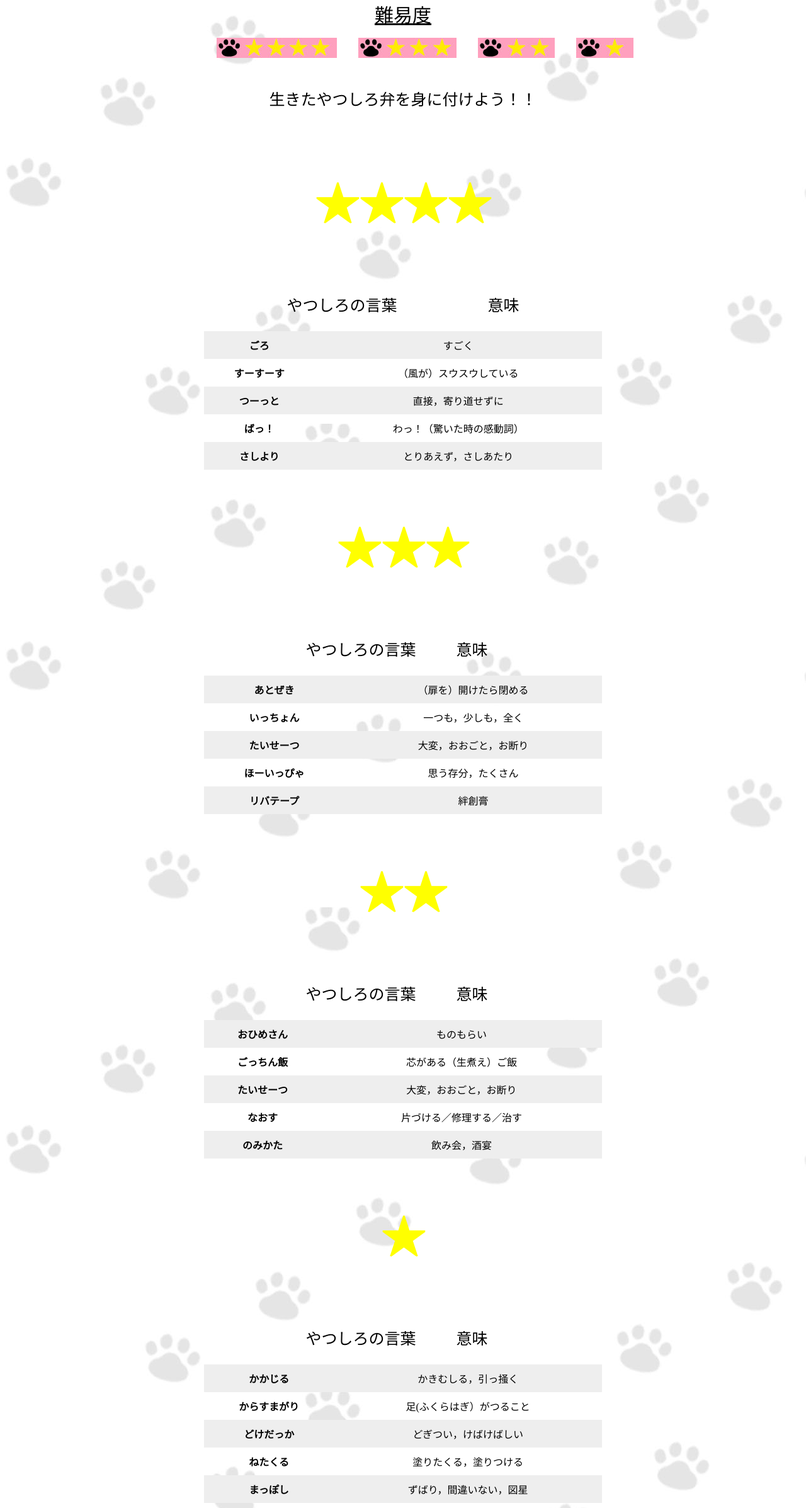
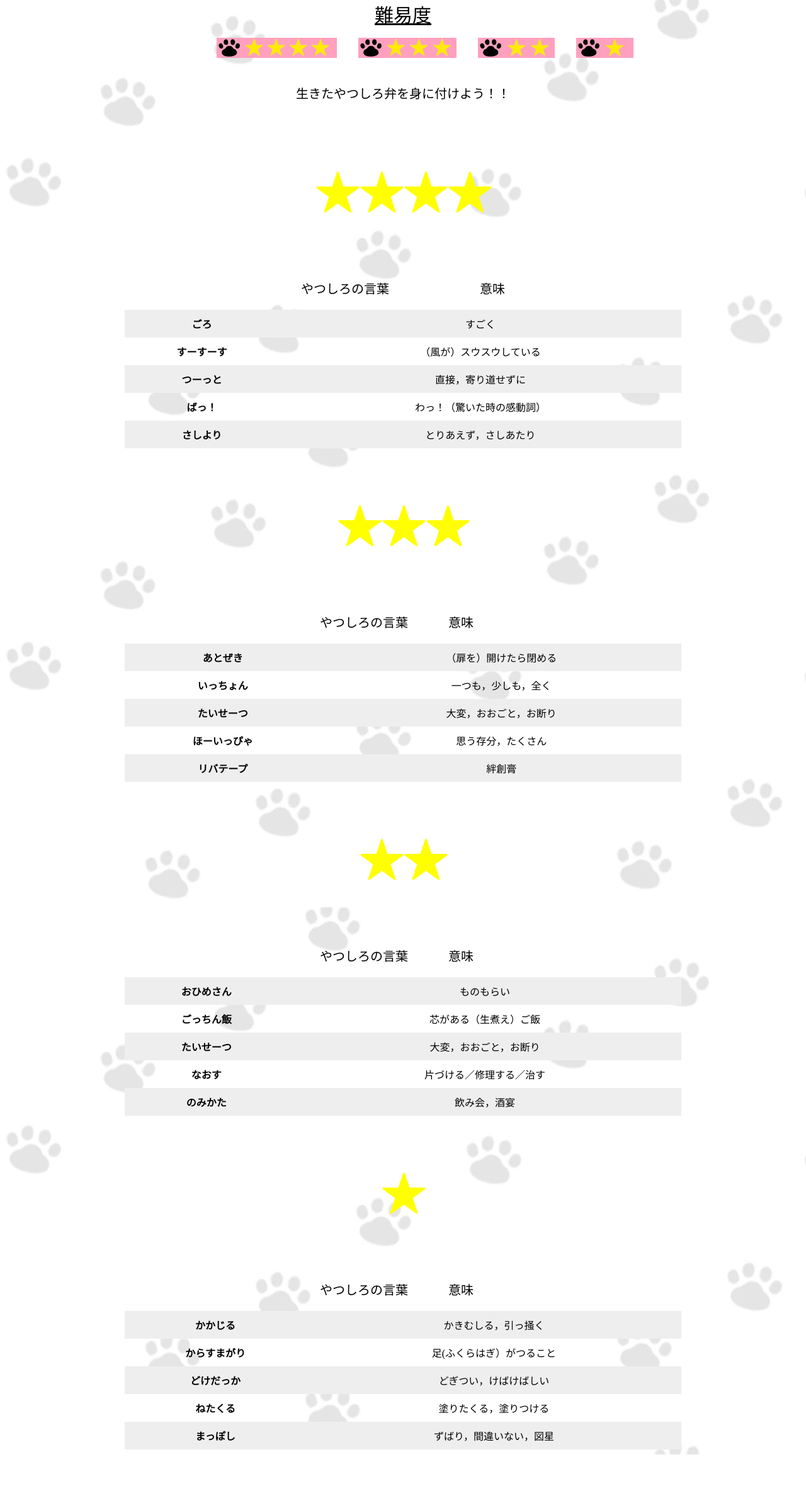
Before and after one commit to kaaa43246y/sotsugyouseisaku, a Flask app: page /index in a window 1280 px wide. Shown: the part 95-2490 px from the top of the page at 63% size. After the commit the page ends 2405 px from the top, so only its background shows below. Run offline with Flask 2, Linux system fonts and the light colour scheme; data comes from the database, SQL or seed files in the repository; some libraries are stand-ins or nearby versions.

Commit message:
css修正

```diff
--- a/static/css/style_sp.css
+++ b/static/css/style_sp.css
@@ -40,7 +40,7 @@ ul a{
 }
 
 #sec1 .flex p{
-    font-size: 25px;
+    font-size: 20px;
     display: inline-flex;
     padding-left: 70px;
     padding-right: 70px;
@@ -64,7 +64,7 @@ ul a{
 }
 
 #sec2 .flex p{
-    font-size: 25px;
+    font-size: 20px;
     display: inline-flex;
     padding-left: 20px;
     padding-right: 40px;
@@ -82,7 +82,7 @@ ul a{
 }
 
 #sec3 .flex p{
-    font-size: 25px;
+    font-size: 20px;
     display: inline-flex;
     padding-left: 20px;
     padding-right: 40px;
@@ -100,7 +100,7 @@ ul a{
 }
 
 #sec4 .flex p{
-    font-size: 25px;
+    font-size: 20px;
     display: inline-flex;
     padding-left: 20px;
     padding-right: 40px;
@@ -172,7 +172,7 @@ ul a{
   /* //////////////////// */
 
   table{
-    width: 50%;
+    width: 70%;
     border-collapse: collapse;
     border-spacing: 0;
     margin-left: auto;
```
